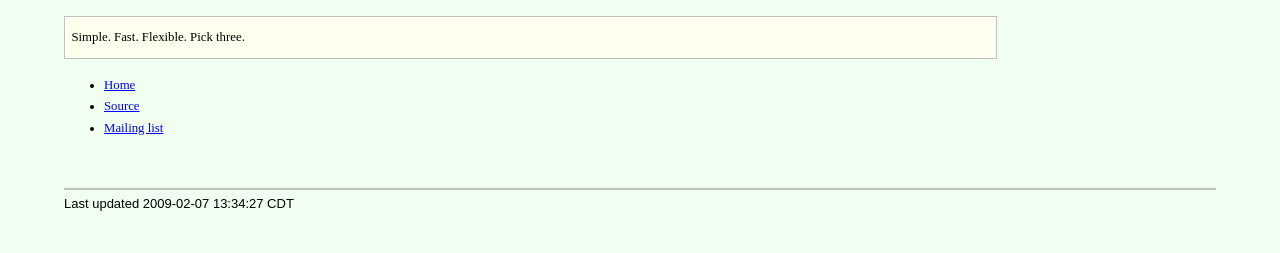
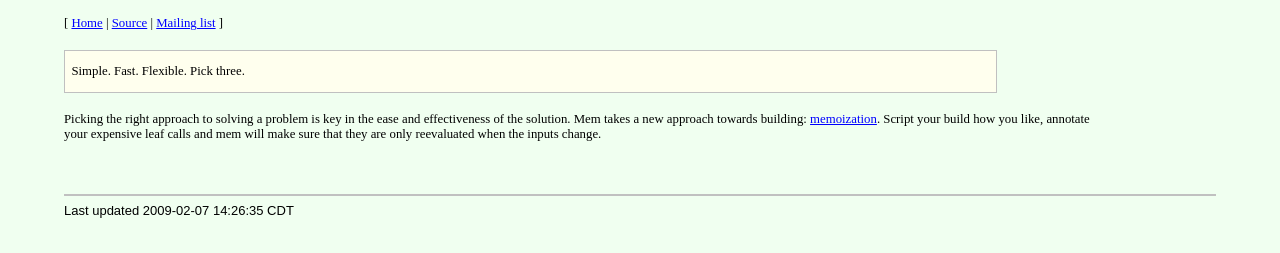
Before and after one commit to srp/mem, a plain HTML site: page index.html in a window 1280 px wide. Shown: the part 81-334 px from the top of the page. Drawn offline with Linux system fonts and the light colour scheme.

Commit message:
added into paragraph, moved links to top

```diff
--- a/index.html
+++ b/index.html
@@ -334,32 +334,25 @@ div.olist2 div.olist ol {
 </div>
 <div id="preamble">
 <div class="sectionbody">
+<div class="para"><p>[
+  <a href="http://srp.github.com/mem">Home</a> |
+  <a href="http://github.com/srp/mem/tree/master">Source</a> |
+  <a href="http://groups.google.com/group/mem-users">Mailing list</a>
+]</p></div>
 <div class="sidebarblock">
 <div class="sidebar-content">
 <div class="para"><p>Simple. Fast. Flexible. Pick three.</p></div>
 </div></div>
-<div class="ilist"><ul>
-<li>
-<p>
-<a href="http://srp.github.com/mem">Home</a>
-</p>
-</li>
-<li>
-<p>
-<a href="http://github.com/srp/mem/tree/master">Source</a>
-</p>
-</li>
-<li>
-<p>
-<a href="http://groups.google.com/group/mem-users">Mailing list</a>
-</p>
-</li>
-</ul></div>
+<div class="para"><p>Picking the right approach to solving a problem is key in the ease and
+effectiveness of the solution. Mem takes a new approach towards building:
+<a href="http://en.wikipedia.org/wiki/Memoization">memoization</a>. Script your
+build how you like, annotate your expensive leaf calls and mem will
+make sure that they are only reevaluated when the inputs change.</p></div>
 </div>
 </div>
 <div id="footer">
 <div id="footer-text">
-Last updated 2009-02-07 13:34:27 CDT
+Last updated 2009-02-07 14:26:35 CDT
 </div>
 </div>
 </body>
```
Also changed, not shown: index.txt.
